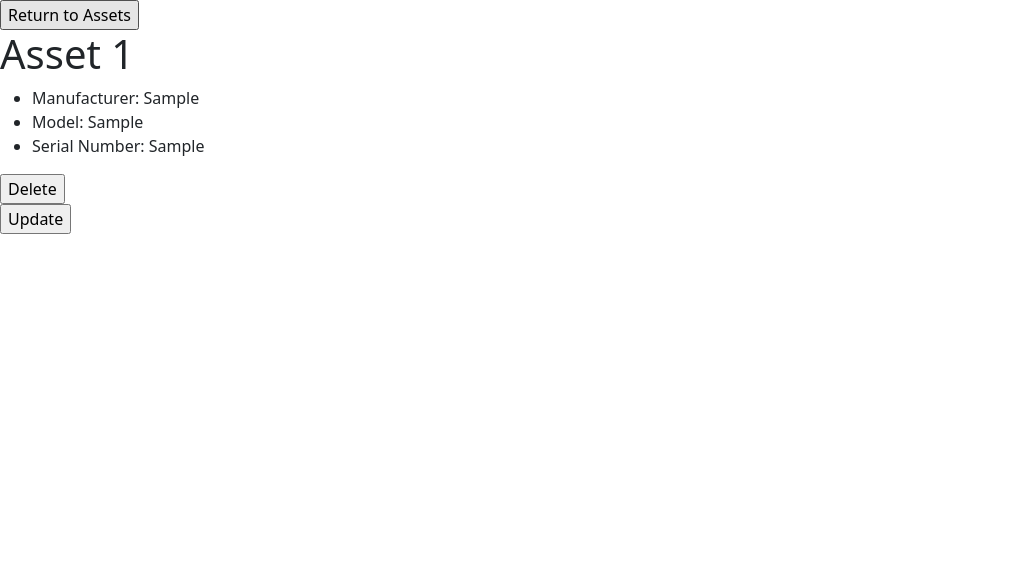
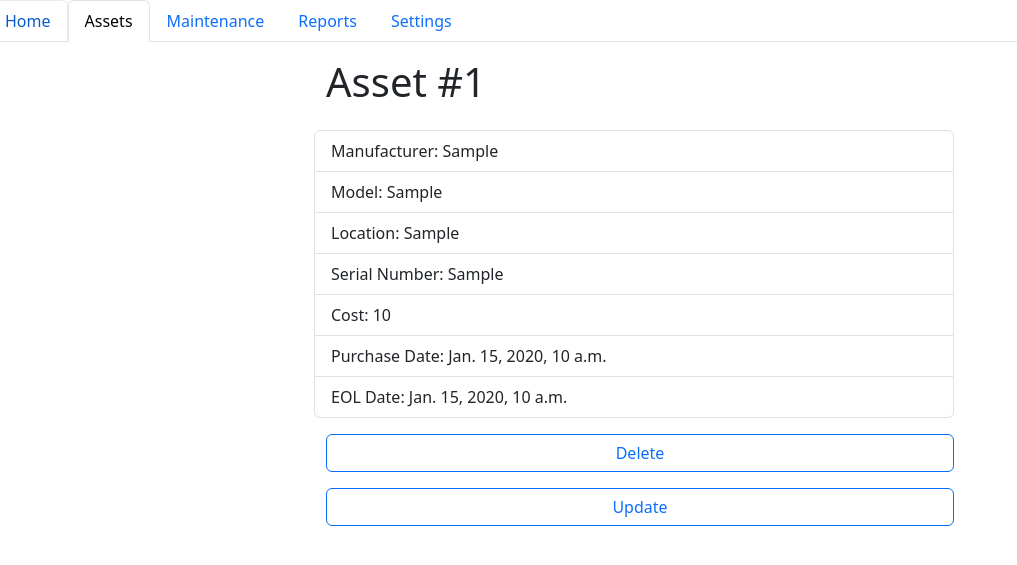
Before and after one commit to sgjohns1-sv/cims1, a Django app: template assets/templates/assets/viewasset.html in a window 1280 px wide. Shown: the top 565 px of the page, without its empty margins (0-1017 px from the left). Run offline with Django 3.2, Linux system fonts and the light colour scheme; the template is opened without the code that fills it: most values are stand-ins (such as "Sample title", 1, 10 or a date in 2020); some libraries are stand-ins or nearby versions.

Commit message:
Updates to delete, index, update, new, and view templates for assets.

```diff
--- a/assets/templates/assets/deleteasset.html
+++ b/assets/templates/assets/deleteasset.html
@@ -9,12 +9,12 @@
     </head>
     <body>
         <div class="container text-center">
-            <h1>Delete Asset</h1>
+            <h1 class="text-danger pt-5">Asset Deletion</h1>
             <h3 class="text-danger pt-3 pb-3">Are you sure you want to delete this asset?</h3>
             <form method="post">
                 {% csrf_token %}
                 {{ form }}
-                <input type="submit" value = "Confirm">
+                <input class="btn btn-danger" type="submit" value="Confirm">
             </form>
         </div>
     </body>
--- a/assets/templates/assets/viewasset.html
+++ b/assets/templates/assets/viewasset.html
@@ -2,26 +2,44 @@
 {% load django_bootstrap5 %}
 {% bootstrap_css %}
 {% bootstrap_javascript %}
+<html>
     <head>
         <title>Assets - Details</title>
     </head>
     <body>
-    <form action="/assets" method="get">
-        <input type="submit" value="Return to Assets">
-    </form>
-    <h1> Asset {{ asset.id }} </h1>
-    <ul>
-            <li>Manufacturer: {{ asset.asset_manufacturer }}</li>
-            <li>Model: {{ asset.asset_model }}</li>
-            <li>Serial Number: {{ asset.asset_sn }}</li>
+        <div class="row">
+            <nav class="nav nav-tabs">
+                <a class="nav-link" href="/home/">Home</a>
+                <a class="nav-link active" href="/assets/">Assets</a>
+                <a class="nav-link" href="/maintenance/">Maintenance</a>
+                <a class="nav-link" href="/reports/">Reports</a>
+                <a class="nav-link" href="/settings/">Settings</a>
+            </nav>
+            <div class="container w-50">
+                <div class="row">
+                    <h1 class="pt-3 pb-3"> Asset #{{ asset.id }} </h1>
+                    <ul class="list-group">
+                            <li class="list-group-item">Manufacturer: {{ asset.asset_manufacturer }}</li>
+                            <li class="list-group-item">Model: {{ asset.asset_model }}</li>
+                            <li class="list-group-item">Location: {{ asset.asset_location }}</li>
+                            <li class="list-group-item">Serial Number: {{ asset.asset_sn }}</li>
+                            <li class="list-group-item">Cost: {{ asset.asset_cost }}</li>
+                            <li class="list-group-item">Purchase Date: {{ asset.asset_purchaseDate }}</li>
+                            <li class="list-group-item">EOL Date: {{ asset.asset_eolDate }}</li>
                     </ul>
+                </div>
+                <div class="row pt-3">
                     <form action="delete/" method="get">
                         {% csrf_token %}
-        <input type="submit" value="Delete"/>
+                        <input type="submit" value="Delete" class="form-control btn btn-outline-primary"/>
                     </form>
+                </div>
+                <div class="row pt-3">
                     <form action="update/" method="get">
                         {% csrf_token %}
-        <input type="submit" value="Update"/>
+                        <input type="submit" value="Update" class="form-control btn btn-outline-primary"/>
                     </form>
-
+                </div>
+            </div>
     </body>
+</html>
```
Also changed, not shown: assets/templates/assets/index.html (+4 -4 lines), assets/templates/assets/newasset.html (+12 -8 lines), assets/templates/assets/updateasset.html (+22 -2 lines). Lines whose indentation alone changed are shown as unchanged.
